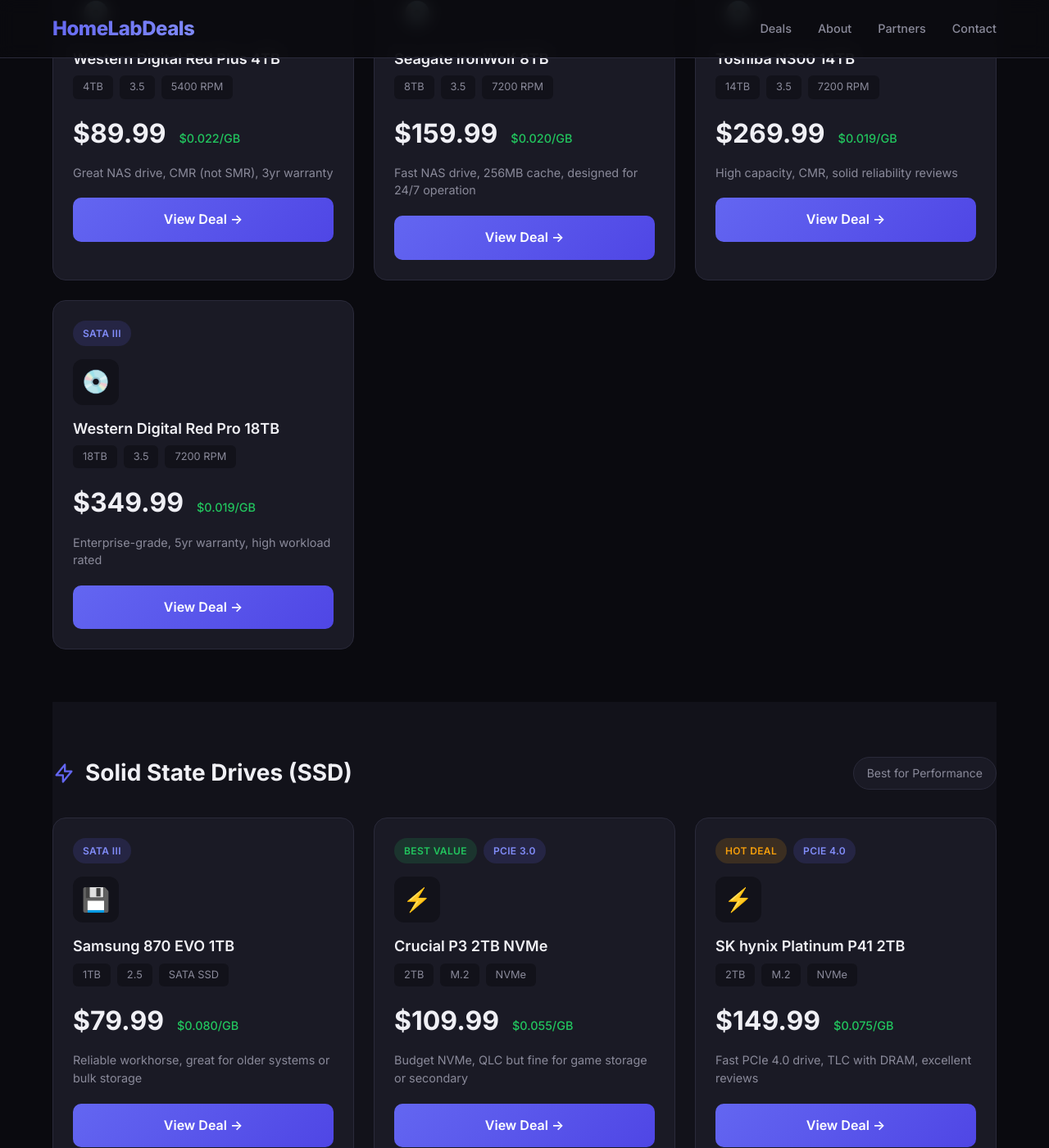
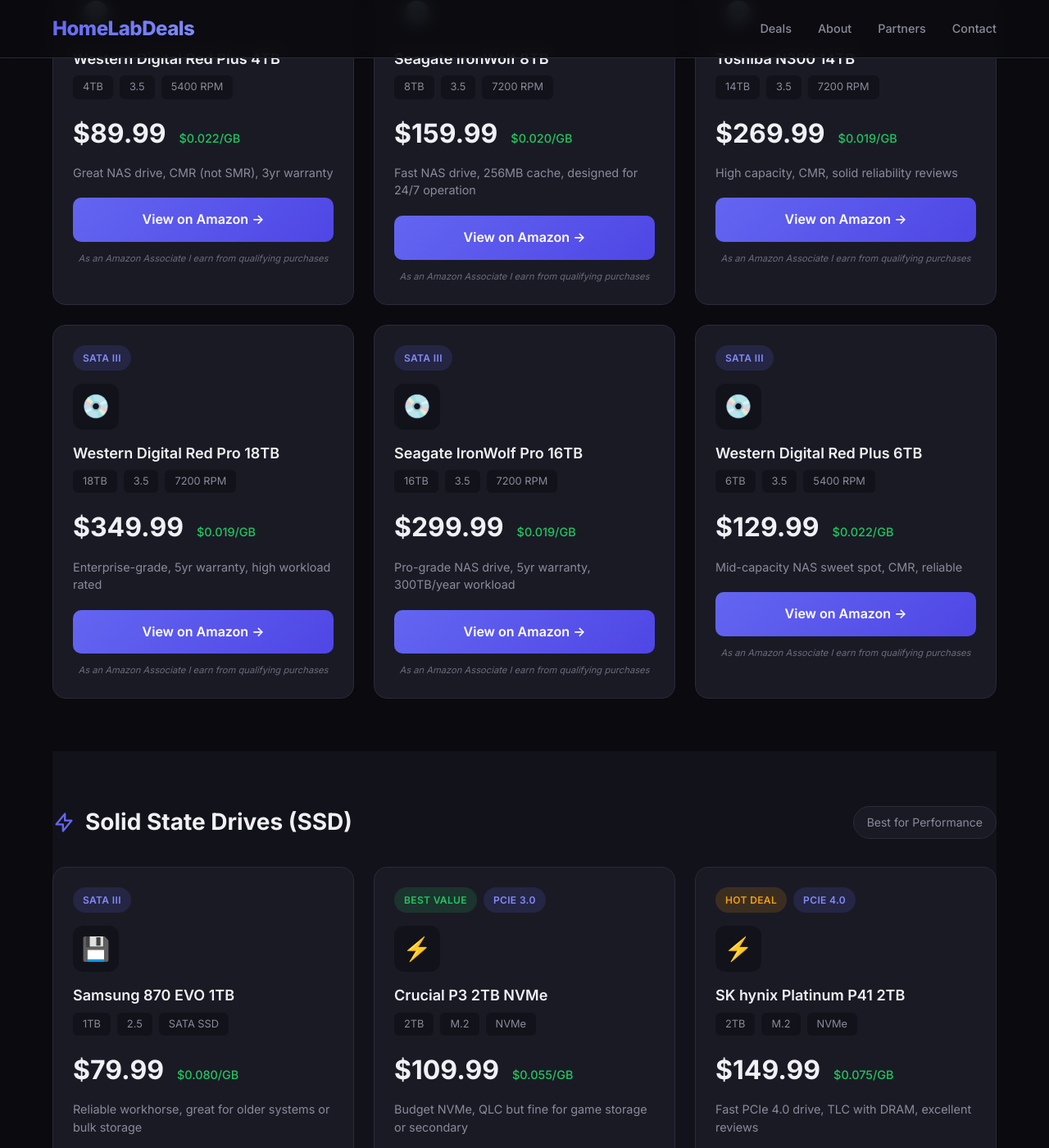
Before and after one commit to m18241/homelabdeals-site, a Jekyll site: the page built from index.html, in a window 1280 px wide and 1400 px high, scrolled down 912 px. Shown: the whole window at 82% size. Built offline with Jekyll 4.4.1, drawn with Linux system fonts in a browser that asks for light colours; some of the changed text lies outside the part shown.

Commit message:
Add Amazon Associates links and disclosure - Associate ID: homelabdeals-20

```diff
--- a/_data/drives.yml
+++ b/_data/drives.yml
@@ -7,7 +7,7 @@
     price: 89.99
     price_per_gb: "0.022"
     note: "Great NAS drive, CMR (not SMR), 3yr warranty"
-    link: "https://amazon.com/dp/B08VH8C3WZ?tag=youraffiliateid-20"
+    link: "https://www.amazon.com/dp/B08VH8C3WZ?tag=homelabdeals-20"
     featured: true
 
   - name: "Seagate IronWolf 8TB"
@@ -18,7 +18,7 @@
     price: 159.99
     price_per_gb: "0.020"
     note: "Fast NAS drive, 256MB cache, designed for 24/7 operation"
-    link: "https://amazon.com/dp/B07H289S7C?tag=youraffiliateid-20"
+    link: "https://www.amazon.com/dp/B07H289S7C?tag=homelabdeals-20"
     hot: true
 
   - name: "Toshiba N300 14TB"
@@ -29,7 +29,7 @@
     price: 269.99
     price_per_gb: "0.019"
     note: "High capacity, CMR, solid reliability reviews"
-    link: "https://amazon.com/dp/B07VSF8JVX?tag=youraffiliateid-20"
+    link: "https://www.amazon.com/dp/B07VSF8JVX?tag=homelabdeals-20"
 
   - name: "Western Digital Red Pro 18TB"
     capacity: "18TB"
@@ -39,7 +39,27 @@
     price: 349.99
     price_per_gb: "0.019"
     note: "Enterprise-grade, 5yr warranty, high workload rated"
-    link: "https://amazon.com/dp/B08R7GCHQJ?tag=youraffiliateid-20"
+    link: "https://www.amazon.com/dp/B08R7GCHQJ?tag=homelabdeals-20"
+
+  - name: "Seagate IronWolf Pro 16TB"
+    capacity: "16TB"
+    form_factor: "3.5"
+    interface: "SATA III"
+    rpm: "7200 RPM"
+    price: 299.99
+    price_per_gb: "0.019"
+    note: "Pro-grade NAS drive, 5yr warranty, 300TB/year workload"
+    link: "https://www.amazon.com/dp/B07SXM1J7C?tag=homelabdeals-20"
+
+  - name: "Western Digital Red Plus 6TB"
+    capacity: "6TB"
+    form_factor: "3.5"
+    interface: "SATA III"
+    rpm: "5400 RPM"
+    price: 129.99
+    price_per_gb: "0.022"
+    note: "Mid-capacity NAS sweet spot, CMR, reliable"
+    link: "https://www.amazon.com/dp/B08VH8C3WZ?tag=homelabdeals-20"
 
 ssd:
   - name: "Samsung 870 EVO 1TB"
@@ -50,7 +70,7 @@
     price: 79.99
     price_per_gb: "0.080"
     note: "Reliable workhorse, great for older systems or bulk storage"
-    link: "https://amazon.com/dp/B08QBLQG36?tag=youraffiliateid-20"
+    link: "https://www.amazon.com/dp/B08QBLQG36?tag=homelabdeals-20"
 
   - name: "Crucial P3 2TB NVMe"
     capacity: "2TB"
@@ -60,7 +80,7 @@
     price: 109.99
     price_per_gb: "0.055"
     note: "Budget NVMe, QLC but fine for game storage or secondary"
-    link: "https://amazon.com/dp/B0B25P44CL?tag=youraffiliateid-20"
+    link: "https://www.amazon.com/dp/B0B25P44CL?tag=homelabdeals-20"
     featured: true
 
   - name: "SK hynix Platinum P41 2TB"
@@ -71,7 +91,7 @@
     price: 149.99
     price_per_gb: "0.075"
     note: "Fast PCIe 4.0 drive, TLC with DRAM, excellent reviews"
-    link: "https://amazon.com/dp/B09QVD9C4W?tag=youraffiliateid-20"
+    link: "https://www.amazon.com/dp/B09QVD9C4W?tag=homelabdeals-20"
     hot: true
 
   - name: "Samsung 990 Pro 2TB"
@@ -82,4 +102,25 @@
     price: 169.99
     price_per_gb: "0.085"
     note: "Top-tier performance, excellent for boot drives and heavy workloads"
-    link: "https://amazon.com/dp/B0BHJJ9Y77?tag=youraffiliateid-20"
+    link: "https://www.amazon.com/dp/B0BHJJ9Y77?tag=homelabdeals-20"
+
+  - name: "Crucial MX500 1TB"
+    capacity: "1TB"
+    form_factor: "2.5"
+    interface: "SATA III"
+    type: "SATA SSD"
+    price: 69.99
+    price_per_gb: "0.070"
+    note: "Best value SATA SSD, DRAM cache, 5yr warranty"
+    link: "https://www.amazon.com/dp/B078211KBB?tag=homelabdeals-20"
+    featured: true
+
+  - name: "WD Black SN850X 2TB"
+    capacity: "2TB"
+    form_factor: "M.2"
+    interface: "PCIe 4.0"
+    type: "NVMe"
+    price: 139.99
+    price_per_gb: "0.070"
+    note: "Gaming focused, fast sustained writes, heatsink optional"
+    link: "https://www.amazon.com/dp/B0B7CKWWQJ?tag=homelabdeals-20"
--- a/_includes/drive-card.html
+++ b/_includes/drive-card.html
@@ -38,5 +38,7 @@
 
   <p class="drive-note">{{ drive.note }}</p>
 
-  <a href="{{ drive.link }}" class="btn" target="_blank" rel="nofollow noopener">View Deal →</a>
+  <a href="{{ drive.link }}" class="btn" target="_blank" rel="nofollow noopener">View on Amazon →</a>
+
+  <p class="amazon-disclosure">As an Amazon Associate I earn from qualifying purchases</p>
 </div>
--- a/affiliate-disclosure.html
+++ b/affiliate-disclosure.html
@@ -42,6 +42,13 @@
   </section>
 
   <section class="content-section">
+    <h2>Amazon Associates Disclosure</h2>
+    <p>HomeLabDeals is a participant in the Amazon Services LLC Associates Program, an affiliate advertising program designed to provide a means for sites to earn advertising fees by advertising and linking to Amazon.com.</p>
+
+    <p>As an Amazon Associate I earn from qualifying purchases.</p>
+  </section>
+
+  <section class="content-section">
     <h2>Affiliate Programs</h2>
     <p>We currently participate in or are applying to affiliate programs including but not limited to:</p>
     <ul>
--- a/assets/css/main.scss
+++ b/assets/css/main.scss
@@ -466,6 +466,15 @@
   left: 100%;
 }
 
+/* Amazon Disclosure */
+.amazon-disclosure {
+  font-size: 0.7rem;
+  color: var(--text-subtle);
+  text-align: center;
+  margin-top: 0.75rem;
+  font-style: italic;
+}
+
 /* Page Header */
 .page-header {
   background: linear-gradient(180deg, var(--bg-elevated) 0%, var(--bg) 100%);
```
